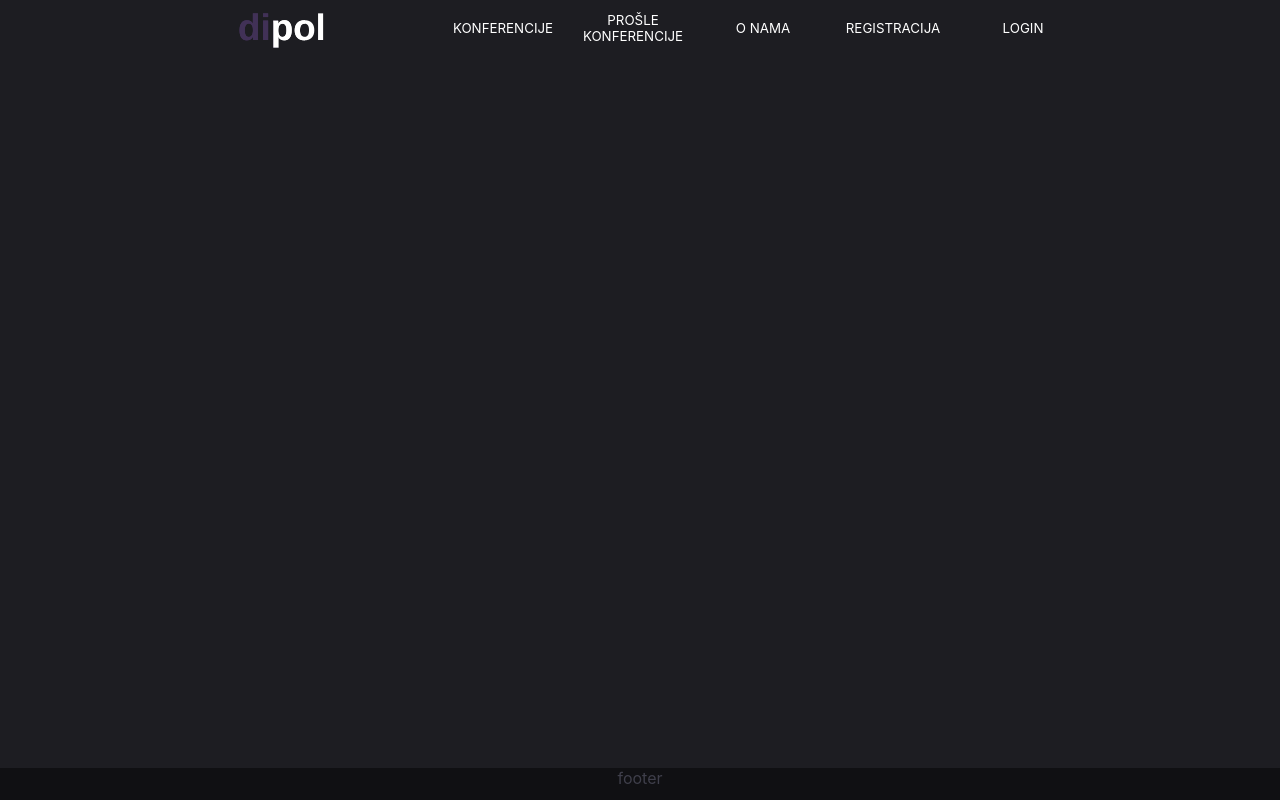
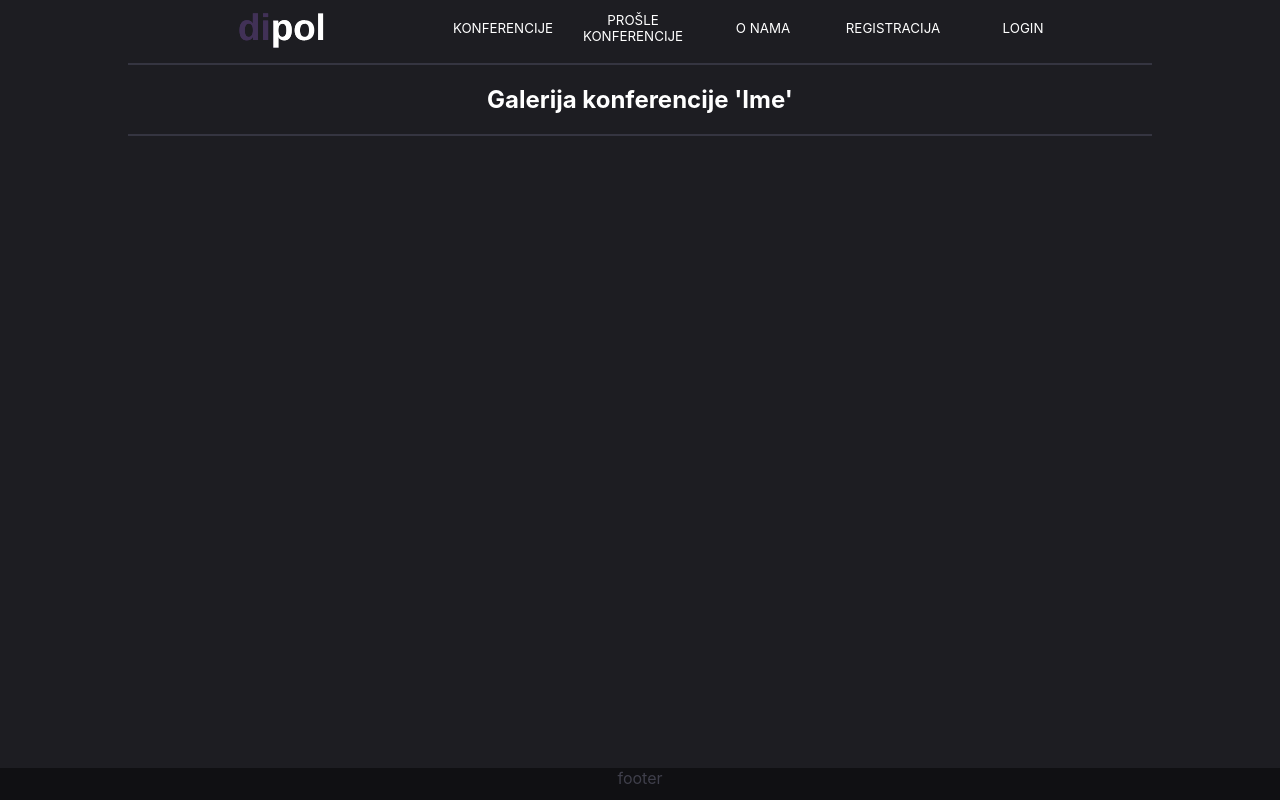
Before and after one commit to VedranLugaric/Dipol, a React (Vite) app in the folder frontend/: page /galerija/1 in a window 1280 px wide. Built offline with nearby package versions, Linux system fonts and the light colour scheme.

Commit message:
Galerija html

```diff
--- a/frontend/src/index.jsx
+++ b/frontend/src/index.jsx
@@ -13,6 +13,7 @@ import DodajPoster from './pages/Admin/DodajPoster'
 import ProsleKonferencije from './pages/ProsleKonferencije/ProsleKonferencije'
 import StariRadovi from './pages/StariRadovi/StariRadovi'
 import PregledRadova from './pages/Superadmin/PregledRadova'
+import Galerija from './pages/Galerija/Galerija'
 
 const Main = () => {
   return (
@@ -30,6 +31,7 @@ const Main = () => {
         <Route path="/proslekonferencije" element={<ProsleKonferencije />} />
         <Route path="/stariradovi/:id" element={<StariRadovi />} />
         <Route path='/pregled-radova/:konferencijaId' element={<PregledRadova />} />
+        <Route path='/galerija/:konferencijaId' element={<Galerija />}></Route>
       </Routes>
     </>
   );
--- /dev/null
+++ b/frontend/src/pages/Galerija/Galerija.jsx
@@ -0,0 +1,21 @@
+import FallingAnimation from '../../FallingAnimation'
+import './Galerija.css'
+
+const Galerija = () => {
+    return (
+        <>
+        <hr></hr>
+        <FallingAnimation>
+        <h2 className='galerija'>Galerija konferencije 'Ime'</h2>
+        <hr></hr>
+        <div className='galerija-container'>
+            <div className='fotografija'>
+                <img className='foto'></img>
+            </div>
+        </div>
+        </FallingAnimation>
+        </>
+    )
+}
+
+export default Galerija
--- a/frontend/src/pages/StariRadovi/StariRadovi.jsx
+++ b/frontend/src/pages/StariRadovi/StariRadovi.jsx
@@ -2,10 +2,12 @@ import React, { useState, useEffect } from 'react';
 import { useParams } from 'react-router-dom';
 import './StariRadovi.css';
 import FallingAnimation from '../../FallingAnimation';
+import { useNavigate  } from 'react-router-dom';
 
 const StariRadovi = () => {
   const { id } = useParams();
   const [conferenceDetails, setConferenceDetails] = useState(null);
+  const navigate = useNavigate()
 
   useEffect(() => {
     const fetchData = async () => {
@@ -50,7 +52,7 @@ const StariRadovi = () => {
           <p className='conf-time'>Vrijeme početka: {conferenceDetails.conference.start_time}</p>
           <p className='conf-time'>Vrijeme završetka: {conferenceDetails.conference.end_time}</p>
           <div className='conf-button'>
-              <button className='button' onClick={() => handleConferenceSelect(conference.id_konf)}>
+              <button className='button' onClick={() => navigate(`/galerija/${conferenceDetails.conference.id}`)}>
                 <span className='circle1'></span>
                 <span className='circle2'></span>
                 <span className='circle3'></span>
```
Also changed, not shown: frontend/src/pages/Galerija/Galerija.css (added).
